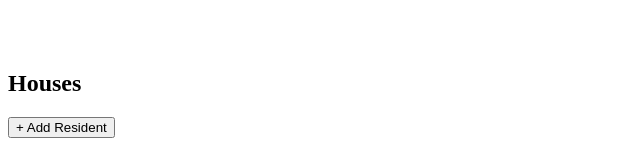
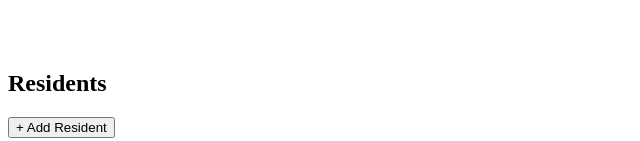
Before and after one commit to bayuandikap/frontend-rt-admin, a React (Vite) app: page /residents in a window 1280 px wide. Shown: the part 801-942 px from the top of the page, without its empty margins (0-640 px from the left). Built offline with nearby package versions, Linux system fonts and the light colour scheme; no server answers; sample sign-in values are in the browser's storage.

Commit message:
Fix confirmation question

```diff
--- a/src/pages/Residents/index.jsx
+++ b/src/pages/Residents/index.jsx
@@ -59,7 +59,7 @@ export default function Residents() {
 
     async function remove(id) {
 
-        if (!window.confirm("Delete this house?"))
+        if (!window.confirm("Delete this resident?"))
             return;
 
         await deleteResident(id);
@@ -74,7 +74,7 @@ export default function Residents() {
 
             <div className="d-flex justify-content-between mb-3">
 
-                <h2>Houses</h2>
+                <h2>Residents</h2>
 
                 <button
                     className="btn btn-primary"
```
